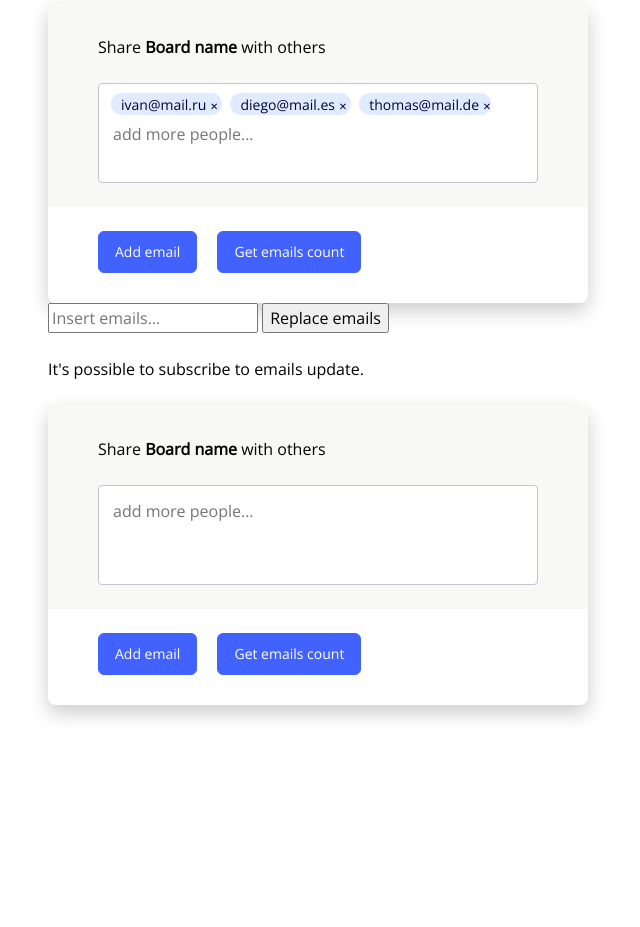
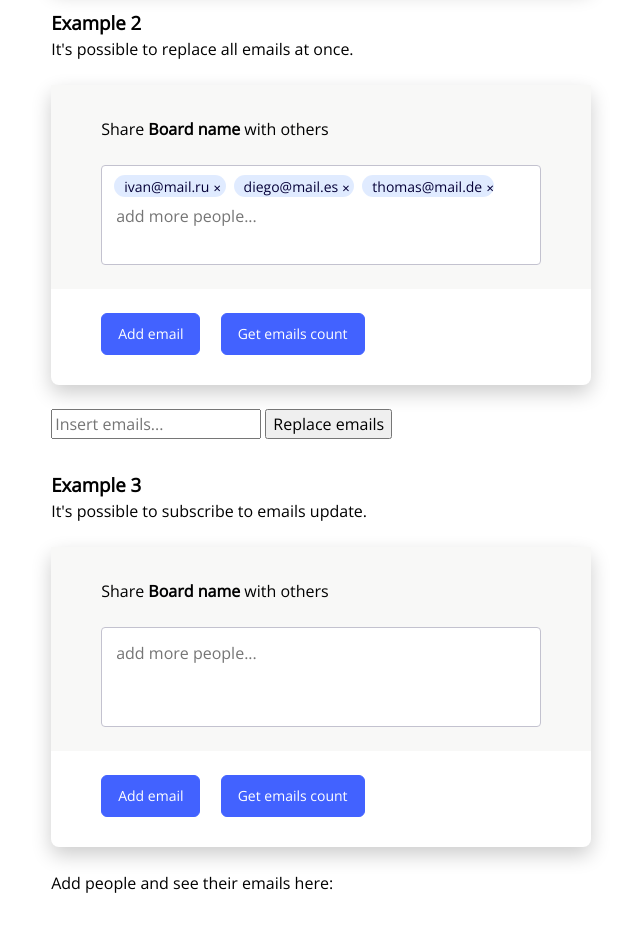
Before and after one commit to riccardobevilacqua/emails-input, a website built with webpack: page src/index.html in a window 1280 px wide. Shown: the part 477-1404 px from the top of the page, without its empty margins (0-640 px from the left). Before the commit the page ends 1206 px from the top, so only its background shows below. Built offline with nearby package versions, Linux system fonts and the light colour scheme.

Commit message:
Updated layout

```diff
--- a/src/index.html
+++ b/src/index.html
@@ -1,20 +1,20 @@
 <!DOCTYPE html>
 <html lang="en">
-
   <head>
     <meta charset="UTF-8" />
     <meta name="viewport" content="width=device-width, initial-scale=1">
     <title>Emails Input</title>
   </head>
-
   <body>
     <section class="examples-section">
       <h1>Emails Input</h1>
       <div class="example-container">
+        <h3>Example 1</h3>
         <div class="example-description">It's possible to add emails using the input field.</div>
         <div id="example01"></div>
       </div>
       <div class="example-container">
+        <h3>Example 2</h3>
         <div class="example-description">It's possible to replace all emails at once.</div>
         <div id="example02"></div>
         <div class="example-controls">
@@ -23,12 +23,15 @@
         </div>
       </div>
       <div class="example-container">
+        <h3>Example 3</h3>
         <div class="example-description">It's possible to subscribe to emails update.</div>
         <div id="example03"></div>
-      <div id="example03SubscriptionBox">
+        <div class="example-controls">
+          <p>Add people and see their emails here:</p>
+          <ul id="example03SubscriptionBox">
+          </ul>
         </div>
       </div>
     </section>
   </body>
-
 </html>
--- a/src/index.ts
+++ b/src/index.ts
@@ -27,7 +27,7 @@ const subscriptionHandler = (e: CustomEvent) => {
     const subscriptionBox = document.querySelector('#example03SubscriptionBox');
     subscriptionBox.innerHTML = '';
     e.detail.forEach((item: any) => {
-      const emailEntry = document.createElement('div');
+      const emailEntry = document.createElement('li');
       emailEntry.innerHTML = item.value;
       subscriptionBox.appendChild(emailEntry);
     });
--- a/src/styles/styles.scss
+++ b/src/styles/styles.scss
@@ -4,14 +4,20 @@
 
 .examples-section {
   font-family: 'Open Sans', sans;
+  width: 92%;
+  margin: 2% 4%;
 }
 
 .example-container {
-  margin: 24px 48px;
+  margin: 24px 0;
 }
 
 .example-description {
   margin-bottom: 24px;
+}
+
+.example-controls {
+  margin: 24px 0 32px;
 }
 
 .emails-form {
```
Lines whose indentation alone changed are shown as unchanged.
